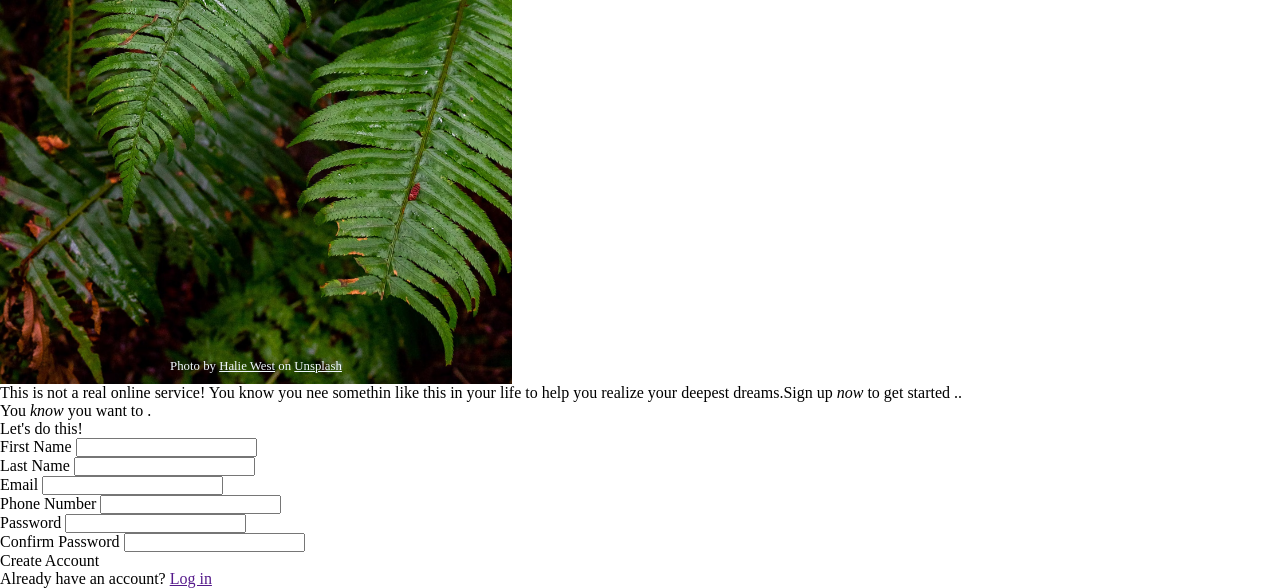
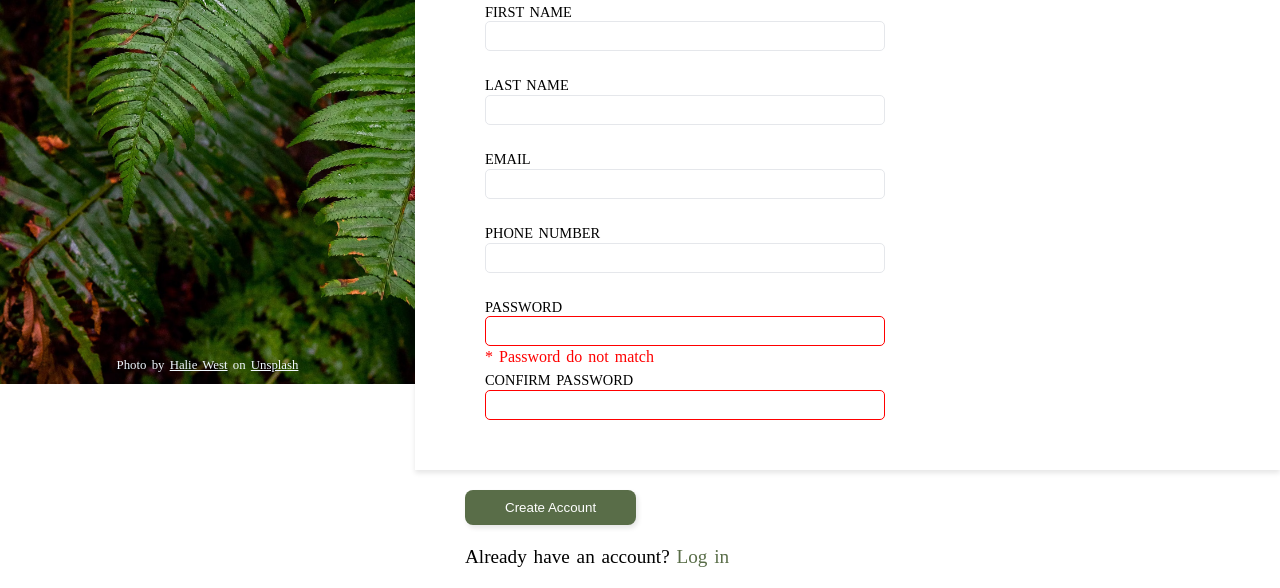
Before and after one commit to MohamadObeid9/sign-up, a plain HTML site: page index.html in a window 1280 px wide. Shown: the part 416-1004 px from the top of the page. Drawn offline with Linux system fonts and the light colour scheme.

Commit message:
added the css part for the form

```diff
--- a/index.html
+++ b/index.html
@@ -22,43 +22,52 @@
       </div>
     </div>
     <div class="form-part">
+      <div class="form-body">
         <div class="some-text">
-        This is not a real online service! You know you nee somethin like this
-        in your life to help you realize your deepest dreams.Sign up
-        <em>now</em> to get started ..
+          This is not a real online service! You know you need something like
+          this in your life to help you realize your deepest dreams.<br />Sign
+          up <em>now</em> to get started .
         </div>
         <div class="dumb-text">You <em>know</em> you want to .</div>
         <form action="">
-        <div class="form-conten">
+          <div class="form-content">
             <div class="form-title">Let's do this!</div>
+            <div class="form-inputs">
               <div>
-            <label for="fname">First Name</label>
-            <input type="text" id="fname" name="fname" required />
+                <label for="fname">FIRST NAME</label>
+                <input type="text" id="fname" name="fname" />
               </div>
               <div>
-            <label for="lname">Last Name</label>
-            <input type="text" id="lname" name="lname" required />
+                <label for="lname">LAST NAME</label>
+                <input type="text" id="lname" name="lname" />
               </div>
               <div>
-            <label for="email">Email</label>
-            <input type="email" id="email" name="email" required />
+                <label for="email">EMAIL</label>
+                <input type="email" id="email" name="email" />
               </div>
               <div>
-            <label for="phone-num">Phone Number</label>
-            <input type="tel" id="phone-num" name="phone-num" required />
+                <label for="phone-num">PHONE NUMBER</label>
+                <input type="tel" id="phone-num" name="phone-num" />
               </div>
               <div>
-            <label for="password">Password</label>
-            <input type="password" id="password" name="password" required />
+                <label for="password">PASSWORD</label>
+                <input type="password" id="password" name="password" required /><span></span>
               </div>
               <div>
-            <label for="confirm-pwd">Confirm Password</label>
-            <input type="password" id="confirm-pwd" name="confirm-pwd" required />
+                <label for="confirm-pwd">CONFIRM PASSWORD</label>
+                <input
+                  type="password"
+                  id="confirm-pwd"
+                  name="confirm-pwd"
+                  required
+                />
               </div>
             </div>
-        <div class="submit-button">Create Account</div>
+          </div>
+          <div class="submit-button"><button>Create Account</button></div>
         </form>
         <div class="logIn">Already have an account? <a href="">Log in</a></div>
       </div>
+    </div>
   </body>
 </html>
--- a/style.css
+++ b/style.css
@@ -5,17 +5,21 @@
 }
 @font-face {
   font-family: "norsebold";
-  src: url("fonts/norse-bold-webfont.woff2") format("woff2"),
-    url("fonts/norse-bold-webfont.woff") format("woff");
+  src: url("fonts/norse-bold/norse-bold-webfont.woff2") format("woff2"),
+    url("fonts/norse-bold/norse-bold-webfont.woff") format("woff");
   font-weight: normal;
   font-style: normal;
 }
-
+body {
+  display: flex;
+  word-spacing: 2px;
+  line-height: 1.3;
+}
 .logo-part {
-  background-size:cover;
+  background-size: cover;
   background-image: url(images/leaf.avif);
   color: aliceblue;
-  width: 40vw;
+  width: 1600px;
   height: 100vh;
   position: relative;
 }
@@ -46,3 +50,98 @@
 .photograher-refrence a {
   color: aliceblue;
 }
+.form-part {
+  background-color: #f5f5f5;
+}
+.form-body {
+  position: relative;
+  top: 13vh;
+}
+.some-text,
+.dumb-text,
+.submit-button,
+.logIn {
+  padding-left: 50px;
+  width:865px;
+}
+.dumb-text,
+.some-text,
+.form-title {
+  font-weight: 600;
+  font-size: 1.3em;
+  font-family: sans-serif;
+}
+.some-text {
+  margin-bottom: 40px;
+}
+.dumb-text {
+  margin-bottom: 60px;
+}
+.form-content {
+  padding: 50px 20px;
+  background-color: #ffffff;
+  box-shadow: 0 3px 5px rgb(0 0 0 / 0.1);
+}
+.form-title {
+  margin-bottom: 15px;
+  font-size:32px;
+}
+.form-inputs{
+    display:flex;
+    flex-direction:row;
+    flex-wrap: wrap;
+    gap:25px 65px;
+}
+.form-title,.form-inputs{
+    padding-left:50px
+}
+.form-inputs label{
+    display:block;
+    font-size:0.9em;
+}
+.form-content input {
+  border: 1px solid #e5e7eb;
+  width:400px;
+  height:30px;
+  padding:10px;
+  font-size:1em;
+  border-radius: 5px;
+}
+.form-content input:focus {
+  outline: none;
+  border: 1px solid blue;
+  box-shadow: 1px 1px 4px;
+}
+.form-content input:invalid{
+    outline:none;
+    border:1px solid red;
+}
+input + span{
+    position: relative;
+}
+input + span::before{
+    position:absolute;
+    top:25px;
+    left:-400px
+}
+input:invalid + span::before{
+    content: "* Password do not match";
+    color:red;
+}
+.submit-button button {
+  margin: 20px 0;
+  background-color: #596d48;
+  color: #ffffff;
+  padding: 10px 40px;
+  border-radius: 8px;
+  border: 0 solid black;
+  box-shadow: 2px 3px 5px rgb(0 0 0 / 0.1);
+}
+.logIn {
+  font-weight: 540;
+  font-size: 1.2em;
+}
+.logIn a {
+  text-decoration: none;
+  color: #596d48;
+}
```
Also changed, not shown: fonts/norse-bold/generator_config.txt (renamed from fonts/generator_config.txt), fonts/norse-bold/norse-bold-demo.html (renamed from fonts/norse-bold-demo.html), fonts/norse-bold/norse-bold-webfont.woff (renamed from fonts/norse-bold-webfont.woff), fonts/norse-bold/norse-bold-webfont.woff2 (renamed from fonts/norse-bold-webfont.woff2), fonts/norse-bold/specimen_files/grid_12-825-55-15.css (renamed from fonts/specimen_files/grid_12-825-55-15.css), fonts/norse-bold/specimen_files/specimen_stylesheet.css (renamed from fonts/specimen_files/specimen_stylesheet.css), fonts/norse-bold/stylesheet.css (renamed from fonts/stylesheet.css), 2 other files. Lines whose indentation alone changed are shown as unchanged.
